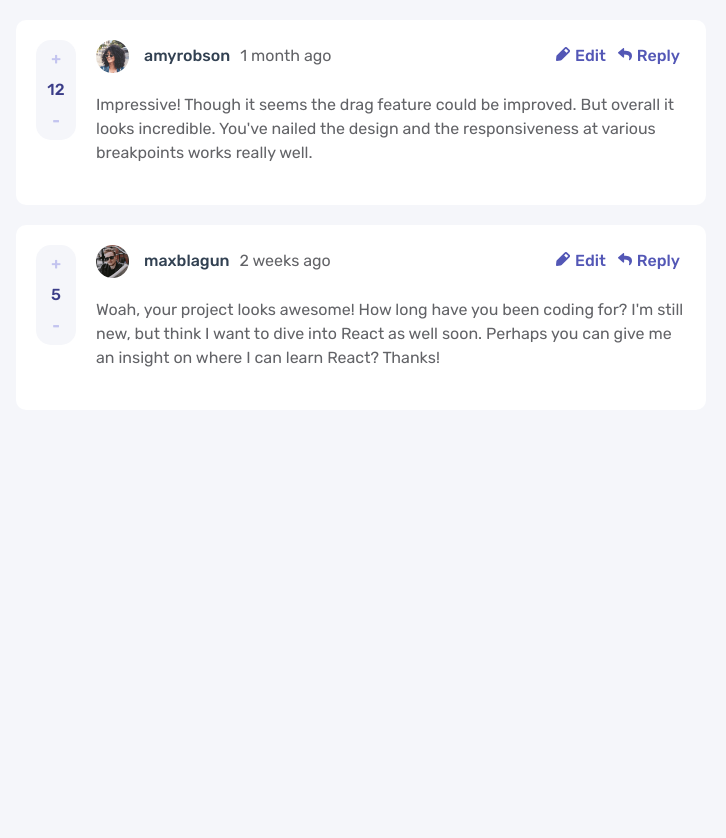
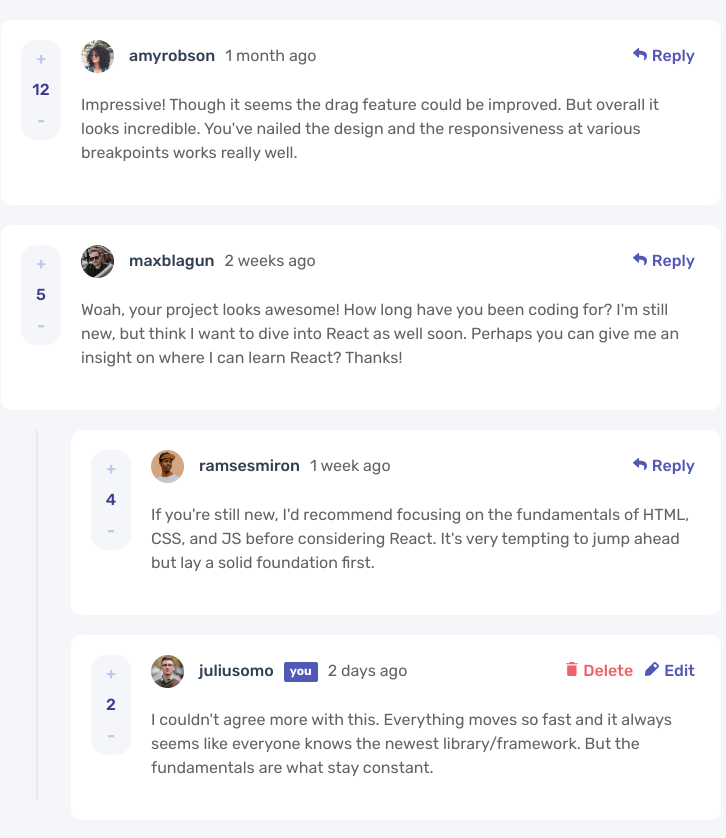
Before and after one commit to JanWu100/interactive-comments-section, a React (Create React App) app: page / in a window 1280 px wide. Shown: the top 838 px of the page, without its empty margins (279-1005 px from the left). Before the commit the page ends 800 px from the top, so only its background shows below. Built offline with nearby package versions, Linux system fonts and the light colour scheme.

Commit message:
add reply module

```diff
--- a/src/components/Comment.js
+++ b/src/components/Comment.js
@@ -1,16 +1,23 @@
 import React from "react";
 import classes from "./Comment.module.css";
 import CommentControl from "./Buttons/CommentControl";
+import Reply from "./Reply";
 
 const Comment = (props) => {
-  const isCurrentUser = props.isCurrentUser;
+  const isCurrentUser = props.currentUser.username === props.user.username ? true : false
+  const replies = props.replies
 
   return (
+    <div>
       <article className={classes.comment}>
         <div className={classes["author-wrapper"]}>
-        <img className={classes.avatar} src={props.user.image.png} alt=""></img>
+          <img
+            className={classes.avatar}
+            src={props.user.image.png}
+            alt=""
+          ></img>
           <p className={classes.author}>{props.user.username}</p>
-        {isCurrentUser ? <span className={classes.badge}>you</span> : ""}
+          {isCurrentUser ? <span className={classes.badge}>you</span> : "" }
           <p className={classes.date}>{props.createdAt}</p>
         </div>
 
@@ -30,11 +37,14 @@ const Comment = (props) => {
         </div>
 
         <div className={classes.control}>
-        <CommentControl type="edit" />
-        {/* <CommentControl type="delete" /> */}
-        <CommentControl />
+          {isCurrentUser ? <><CommentControl type="delete" /> <CommentControl type="edit"/></> : <CommentControl />}
+
+
+
         </div>
       </article>
+      {replies.map(reply => <Reply key={reply.id} {...reply} currentUser={props.currentUser}/>)}
+    </div>
   );
 };
 
--- a/src/components/CommentSection.js
+++ b/src/components/CommentSection.js
@@ -5,11 +5,10 @@ import classes from "./CommentSection.module.css"
 const CommentSection = (props)=> {
 
     const comments = props.data.comments;
-    const currentUser = props.data.currentUser;
 
     return (
         <section className={classes["comment-section"]}>
-           {comments.map(comment => <Comment key={comment.id} {...comment} isCurrentUser={currentUser.username === comment.user.username ? true : false}/>)}
+           {comments.map(comment => <Comment key={comment.id} {...comment} currentUser={props.data.currentUser}/>)}
 
 
 
--- a/src/components/CommentSection.module.css
+++ b/src/components/CommentSection.module.css
@@ -3,7 +3,7 @@
     flex-direction: column;
     gap: 2rem;
     padding: 2rem;
-    max-width: 730px;
+    max-width: 760px;
     margin: 0 auto;
 
 }
--- /dev/null
+++ b/src/components/Reply.js
@@ -0,0 +1,46 @@
+import React from "react";
+import classes from "./Reply.module.css";
+import CommentControl from "./Buttons/CommentControl";
+
+const Reply = (props) => {
+  const isCurrentUser =
+    props.currentUser.username === props.user.username ? true : false;
+
+  return (
+    <article className={classes.reply}>
+      <div className={classes["author-wrapper"]}>
+        <img className={classes.avatar} src={props.user.image.png} alt=""></img>
+        <p className={classes.author}>{props.user.username}</p>
+        {isCurrentUser ? <span className={classes.badge}>you</span> : ""}
+        <p className={classes.date}>{props.createdAt}</p>
+      </div>
+
+      <p className={classes["comment-body"]}>{props.content}</p>
+
+      <div className={classes.quantity}>
+        <button className={classes.btn}>+</button>
+        <input
+          type="number"
+          value={props.score}
+          min="0"
+          step="1"
+          max="100"
+          disabled
+        ></input>
+        <button className={classes.btn}>-</button>
+      </div>
+
+      <div className={classes.control}>
+        {isCurrentUser ? (
+          <>
+            <CommentControl type="delete" /> <CommentControl type="edit" />
+          </>
+        ) : (
+          <CommentControl />
+        )}
+      </div>
+    </article>
+  );
+};
+
+export default Reply;
--- /dev/null
+++ b/src/components/Reply.module.css
@@ -0,0 +1,147 @@
+.reply {
+  position: relative;
+  display: grid;
+  background: white;
+  margin: 0 auto;
+  padding: 2rem;
+  border-radius: 10px;
+  gap: 2rem;
+  grid-template-columns: 100px 1fr;
+  margin: 2rem 0 2rem 2rem;
+}
+
+.reply::before {
+  content: "";
+  background: #e8e9ed;
+  width: 2px;
+  height: 100%;
+  position: absolute;
+  transform: translateX(-2rem);
+}
+
+.reply:last-child::before {
+  transform: translate(-2rem, -2rem);
+  height: calc(100% + 2rem) ;
+}
+.reply:first-child::before {
+  transform: translateX(-2rem);
+}
+
+.author-wrapper {
+  display: flex;
+  align-items: center;
+  gap: 1rem;
+  grid-column: 1/3;
+}
+.avatar {
+  height: 33px;
+}
+
+.author {
+  font-weight: 500;
+  color: hsl(212, 24%, 26%);
+}
+.date {
+  color: #626367;
+}
+
+.comment-body {
+  text-align: left;
+  font-size: 1.6rem;
+  line-height: 1.5;
+  color: #626367;
+  grid-column: 1/3;
+}
+
+.control {
+  display: flex;
+  align-items: center;
+  justify-content: flex-end;
+}
+
+.quantity {
+  background-color: #f5f6fa;
+  display: flex;
+  justify-content: space-between;
+  height: 4rem;
+  border-radius: 15px;
+  width: 100%;
+}
+
+button {
+  background: none;
+  border: none;
+  cursor: pointer;
+}
+
+.btn {
+  padding: 1rem;
+  font-weight: 700;
+  color: hsl(239, 57%, 85%);
+}
+
+input {
+  border: none;
+  background: none;
+  font-weight: 500;
+
+  text-align: center;
+  color: #3b3d88;
+  padding: 0;
+}
+
+input::-webkit-outer-spin-button,
+input::-webkit-inner-spin-button {
+  -webkit-appearance: none;
+  margin: 0;
+}
+
+.badge {
+  background-color: #5258b6;
+  color: white;
+  font-size: 1.2rem;
+  font-weight: 700;
+  line-height: 1;
+  padding: 0.3rem 0.6rem 0.5rem;
+  border-radius: 2px;
+}
+
+@media (min-width: 650px) {
+  .reply {
+    display: grid;
+    grid-template-columns: 4rem 1fr auto;
+    margin: 2rem 0 2rem 7rem;
+  }
+
+  .quantity {
+    grid-row: 1/4;
+  }
+  .author-wrapper {
+    grid-column: 2/3;
+  }
+  .comment-body {
+    grid-column: 2/4;
+  }
+  .control {
+    grid-column: 3/4;
+    grid-row: 1/1;
+  }
+  .quantity {
+    flex-direction: column;
+    justify-content: space-between;
+    align-self: flex-start;
+    height: min(100%, 10rem);
+    width: 100%;
+  }
+  .reply::before {
+    transform: translateX(-3.5rem);
+  }
+
+  .reply:last-child::before {
+    transform: translate(-3.5rem, -2rem);
+    height: 100%;
+  }
+  .reply:first-child::before {
+    transform: translateX(-3.5rem);
+  }
+}
```
Lines whose indentation alone changed are shown as unchanged.
